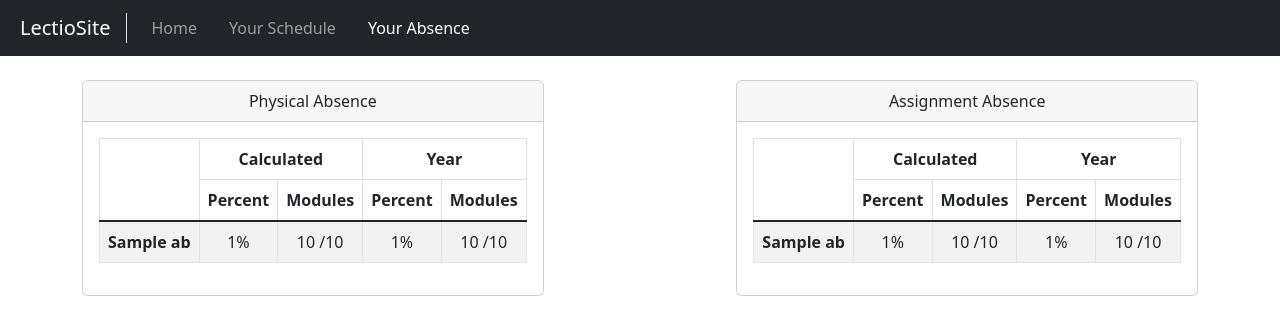
After one commit to sebbe1231/lectiosite, a Flask app: template lectiosite/templates/absence.html in a window 1280 px wide. The commit adds this page. Shown: the top 335 px of the page. Run offline with Flask 2, Linux system fonts and the light colour scheme; the template is opened without the code that fills it: most values are stand-ins (such as "Sample title", 1, 10 or a date in 2020); some libraries are stand-ins or nearby versions.

Commit message:
added absence page

```diff
--- a/lectiosite/main.py
+++ b/lectiosite/main.py
@@ -45,20 +45,11 @@ def usersched():
         if i.start_time.date() not in actual_dates:
             actual_dates.append(i.start_time.date())
 
-    # data = []
-    # for i in sched:
-    #     data.append({
-    #         "subject": i.subject,
-    #         "title": i.title,
-    #         "room": i.room,
-    #         "teacher": i.teacher,
-    #         "start_time": i.start_time,
-    #         "end_time": i.end_time,
-    #         "status": str(i.status),
-    #         "extra_info": i.extra_info
-    #     })
+    return render_template('usersched.html', sched=sched, cdate=datetime.now(), dates=dates, actual_dates=actual_dates)
 
-    return render_template('usersched.html', sched=sched, cdate=datetime.now(), dates=dates, actual_dates=actual_dates)
+@app.route("/absence")
+def absence():
+    return render_template('absence.html', absence=lect.me().get_absences().subjects, absence_total=lect.me().get_absences().total_absences)
 
 
 @app.post("/search_rooms")
@@ -118,7 +109,7 @@ def get_image():
     except exceptions.UserDoesNotExistError:
         return "Not found", 404
 
-    r = lect._request(user.image, full_url=True)
+    r = lect._request(user.get_image_url(), full_url=True)
 
     return send_file(
         BytesIO(r.content),
--- /dev/null
+++ b/lectiosite/templates/absence.html
@@ -0,0 +1,123 @@
+<!DOCTYPE html>
+<html lang="en">
+    <head>
+        <meta charset="UTF-8">
+        <meta http-equiv="X-UA-Compatible" content="IE=edge">
+        <meta name="viewport" content="width=device-width, initial-scale=1.0">
+        <title>lectio site</title>
+        <link href="https://cdn.jsdelivr.net/npm/bootstrap@5.2.2/dist/css/bootstrap.min.css" rel="stylesheet"
+            integrity="sha384-Zenh87qX5JnK2Jl0vWa8Ck2rdkQ2Bzep5IDxbcnCeuOxjzrPF/et3URy9Bv1WTRi" crossorigin="anonymous">
+        <script src="//cdn.jsdelivr.net/npm/sweetalert2@11"></script>
+        <script src="https://cdn.jsdelivr.net/npm/@popperjs/core@2.11.6/dist/umd/popper.min.js"
+            integrity="sha384-oBqDVmMz9ATKxIep9tiCxS/Z9fNfEXiDAYTujMAeBAsjFuCZSmKbSSUnQlmh/jp3"
+            crossorigin="anonymous"></script>
+        <script src="https://cdn.jsdelivr.net/npm/bootstrap@5.2.2/dist/js/bootstrap.min.js"
+            integrity="sha384-IDwe1+LCz02ROU9k972gdyvl+AESN10+x7tBKgc9I5HFtuNz0wWnPclzo6p9vxnk"
+            crossorigin="anonymous"></script>
+        <script src="https://ajax.googleapis.com/ajax/libs/jquery/3.6.0/jquery.min.js"></script>
+
+        <script src="js/absence.js" defer></script>
+        <link href="/style/style.css" rel="stylesheet" />
+
+    </head>
+
+    <body>
+        <nav class="navbar navbar-expand-lg navbar-dark bg-dark">
+            <div class="container-fluid">
+                <div class="border-end mx-2">
+                    <a class="navbar-brand">LectioSite</a>
+                </div>
+                <div class="collapse navbar-collapse" id="navbarNavAltMarkup">
+                    <div class="navbar-nav">
+                        <a class="nav-link mx-2" href="/">Home</a>
+                        <a class="nav-link mx-2" href="/usersched">Your Schedule</a>
+                        <a class="nav-link active mx-2" href="/absence">Your Absence</a>
+                    </div>
+                </div>
+            </div>
+        </nav>
+        <div class="container mt-4">
+
+            <!-- Flex container for cards -->
+            <div class="d-flex justify-content-between">
+                <!-- Physical absence card/table -->
+                <div class="card text-center">
+                    <div class="card-header">
+                        Physical Absence
+                    </div>
+                    <div class="card-body">
+                        <table class="table table-bordered table-striped">
+                            <thead>
+                                <tr>
+                                    <th rowspan="2"></th>
+                                    <th colspan="2">Calculated</th>
+                                    <th colspan="2">Year</th>
+                                </tr>
+                                <tr>
+                                    <th>Percent</th>
+                                    <th>Modules</th>
+                                    <th>Percent</th>
+                                    <th>Modules</th>
+                                </tr>
+                            </thead>
+                            <tbody class="table-group-divider">
+                                {% for abs in absence %}
+                                <tr>
+                                    <!-- Each elemnt contains an "if none", that instead replaces it with an empty string -->
+                                    <!-- Thats why it looks messy, surely im not just bad at coding, trust -->
+                                    <th scope="row">{{abs.subject|e}}</th>
+                                    <td>{{abs.absence_data.physical_calculated_percentage if abs.absence_data.physical_calculated_percentage is not none}}%</td>
+                                    <td>{{abs.absence_data.physical_calculated_absent|int if abs.absence_data.physical_calculated_absent is not none}}
+                                        /{{abs.absence_data.physical_calculated_total|int if abs.absence_data.physical_calculated_total is not none}}</td>
+                                    <td>{{abs.absence_data.physical_percentage if abs.absence_data.physical_percentage is not none}}%</td>
+                                    <td>{{abs.absence_data.physical_absent|int if abs.absence_data.physical_absent is not none}}
+                                        /{{abs.absence_data.physical_total|int if abs.absence_data.physical_total is not none}}</td>
+                                </tr>
+                                {% endfor %}
+                            </tbody>
+                        </table>
+                    </div>
+                </div>
+
+                <!-- Assignment absence card/table -->
+                <div class="card text-center">
+                    <div class="card-header">
+                        Assignment Absence
+                    </div>
+                    <div class="card-body">
+                        <table class="table table-bordered table-striped">
+                            <thead>
+                                <tr>
+                                    <th rowspan="2"></th>
+                                    <th colspan="2">Calculated</th>
+                                    <th colspan="2">Year</th>
+                                </tr>
+                                <tr>
+                                    <th>Percent</th>
+                                    <th>Modules</th>
+                                    <th>Percent</th>
+                                    <th>Modules</th>
+                                </tr>
+                            </thead>
+                            <tbody class="table-group-divider">
+                                {% for abs in absence %}
+                                <tr>
+                                    <!-- Each elemnt contains an "if none", that instead replaces it with an empty string -->
+                                    <!-- Thats why it looks messy, surely im not just bad at coding, trust -->
+                                    <th scope="row">{{abs.subject|e}}</th>
+                                    <td>{{abs.absence_data.assignment_calculated_percentage if abs.absence_data.assignment_calculated_percentage is not none}}%</td>
+                                    <td>{{abs.absence_data.assignment_calculated_absent|int if abs.absence_data.assignment_calculated_absent is not none}}
+                                        /{{abs.absence_data.assignment_calculated_total|int if abs.absence_data.assignment_calculated_total is not none}}</td>
+                                    <td>{{abs.absence_data.assignment_percentage if abs.absence_data.assignment_percentage is not none}}%</td>
+                                    <td>{{abs.absence_data.assignment_absent|int if abs.absence_data.assignment_absent is not none}}
+                                        /{{abs.absence_data.assignment_total|int if abs.absence_data.assignment_total is not none}}</td>
+                                </tr>
+                                {% endfor %}
+                            </tbody>
+                        </table>
+                    </div>
+                </div>
+            </div>
+        </div>
+    </body>
+</html>
--- a/lectiosite/templates/index.html
+++ b/lectiosite/templates/index.html
@@ -31,6 +31,7 @@
                     <div class="navbar-nav">
                         <a class="nav-link active mx-2" aria-current="page" href="/">Home</a>
                         <a class="nav-link mx-2" href="/usersched">Your Schedule</a>
+                        <a class="nav-link mx-2" href="/absence">Your Absence</a>
                     </div>
                 </div>
             </div>
--- a/lectiosite/templates/usersched.html
+++ b/lectiosite/templates/usersched.html
@@ -30,6 +30,7 @@
                     <div class="navbar-nav">
                         <a class="nav-link mx-2" href="/">Home</a>
                         <a class="nav-link active mx-2" aria-current="page" href="/usersched?user_id=192639">Your Schedule</a>
+                        <a class="nav-link mx-2" href="/absence">Your Absence</a>
                     </div>
                 </div>
             </div>
```
Also changed, not shown: lectiosite/static/js/absence.js (added).
